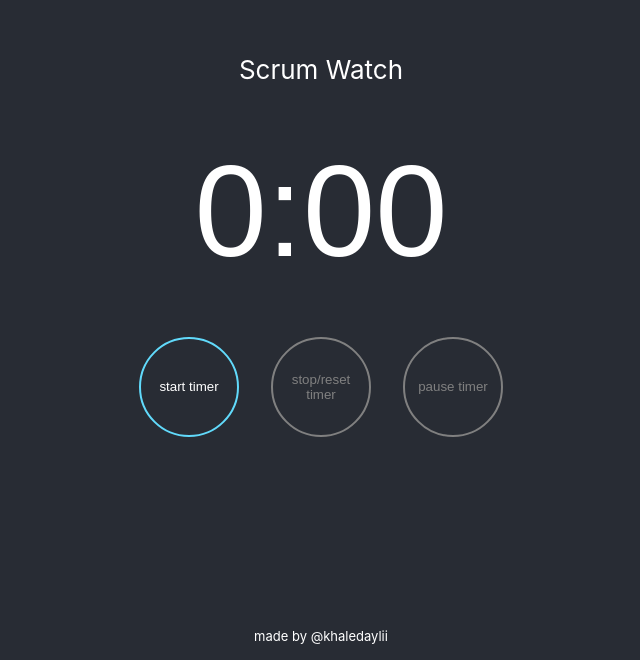
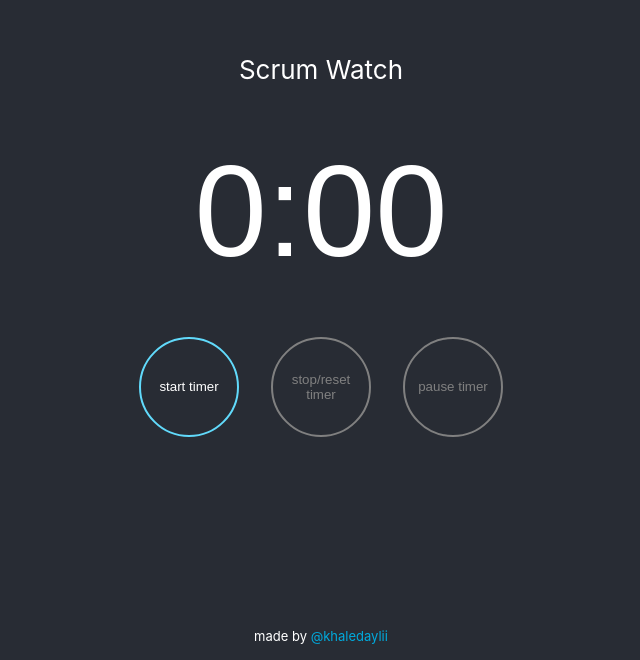
Before and after one commit to KhaledAylii/scrum-watch-next, a Next.js app: page / in a window 1280 px wide. Shown: the part 140-800 px from the top of the page, without its empty margins (319-959 px from the left). Built offline with nearby package versions, Linux system fonts and the light colour scheme.

Commit message:
add gh link

```diff
--- a/styles/App.css
+++ b/styles/App.css
@@ -100,3 +100,7 @@
     flex-direction: column;
   }
 }
+
+a {
+  color: #00aadd;
+}
```
